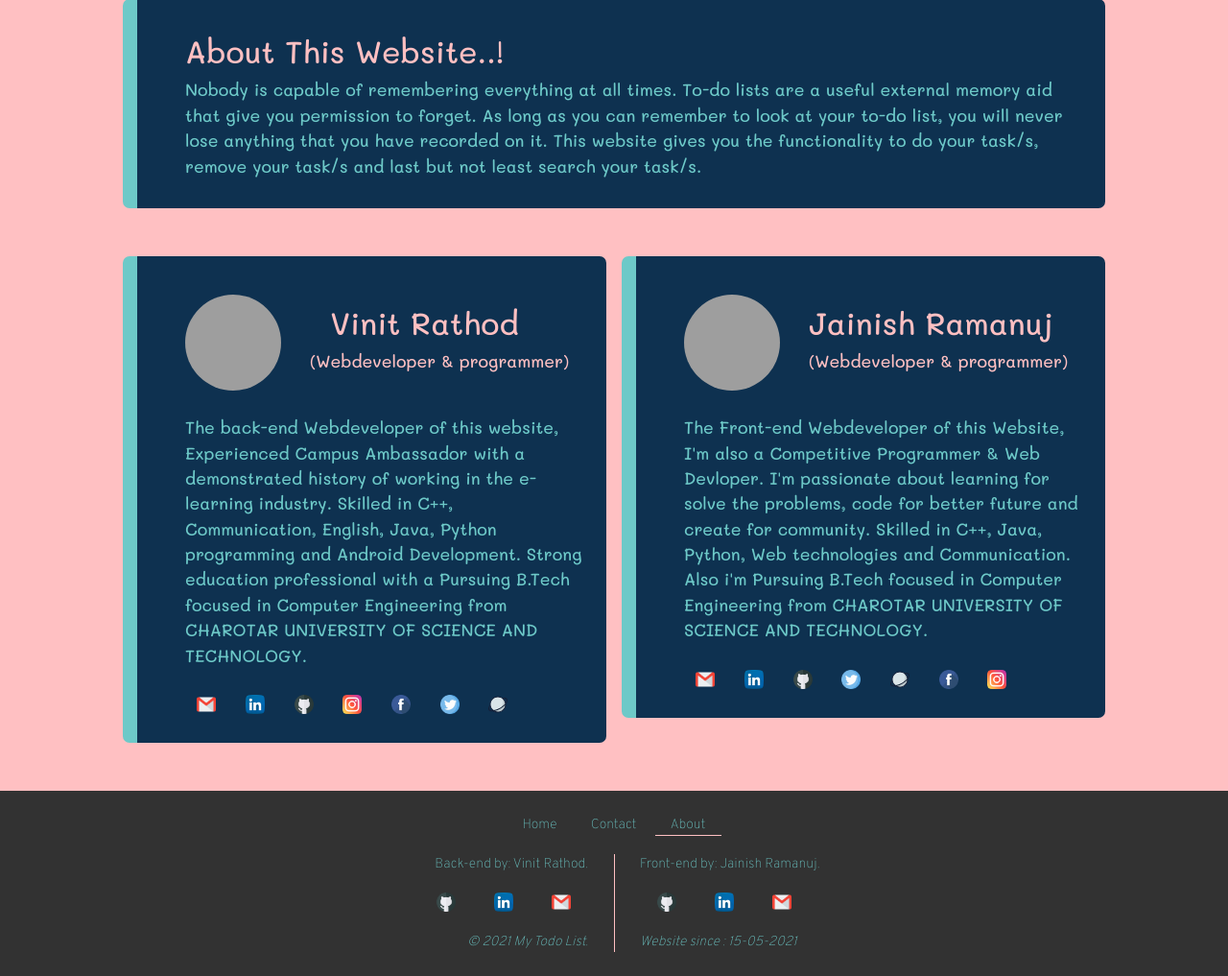
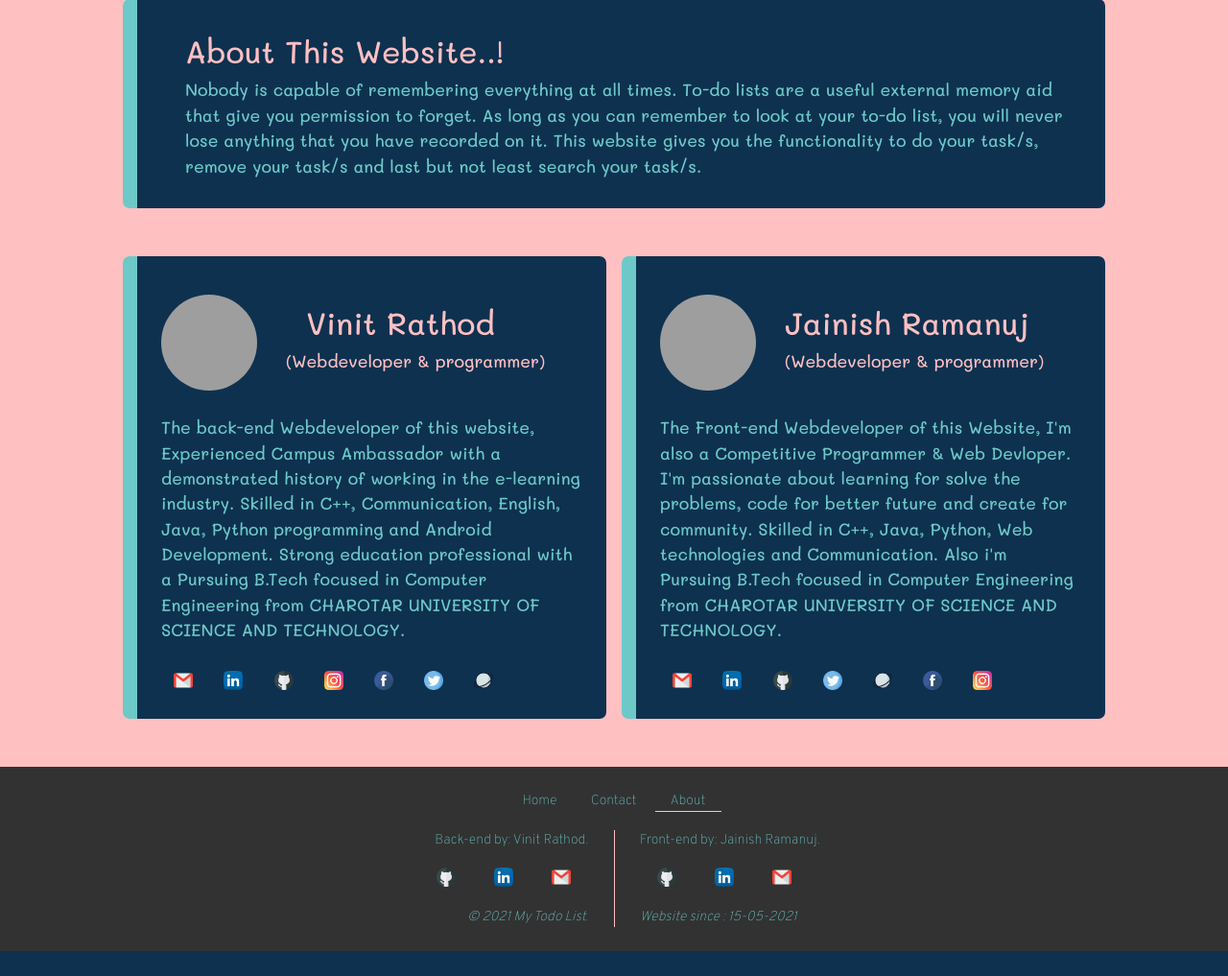
Before and after one commit to VinitRathod/Todo_List, a Django app: page /about/ in a window 1280 px wide. Shown: the part 121-1138 px from the top of the page at 96% size. After the commit the page ends 1112 px from the top, so only its background shows below. Run offline with Django 3.2, Linux system fonts and the light colour scheme; grey boxes are pictures that could not be loaded.

Commit message:
update about.css, div name padding left 50->25

```diff
--- a/static/css/about.css
+++ b/static/css/about.css
@@ -24,7 +24,7 @@ h2{
 .about_vinit{
   background-color: #0e3150;
   color: #6dc9c8;
-  padding: 30px 25px 30px 50px;
+  padding: 30px 25px 30px 25px;
   font-family: 'Mali', cursive;
   font-size: 110%;
   border-radius: 7px;
@@ -36,7 +36,7 @@ h2{
 .about_jainish{
   background-color: #0e3150;
   color: #6dc9c8;
-  padding: 30px 25px 30px 50px;
+  padding: 30px 25px 30px 25px;
   font-family: 'Mali', cursive;
   font-size: 110%;
   border-radius: 7px;
```
